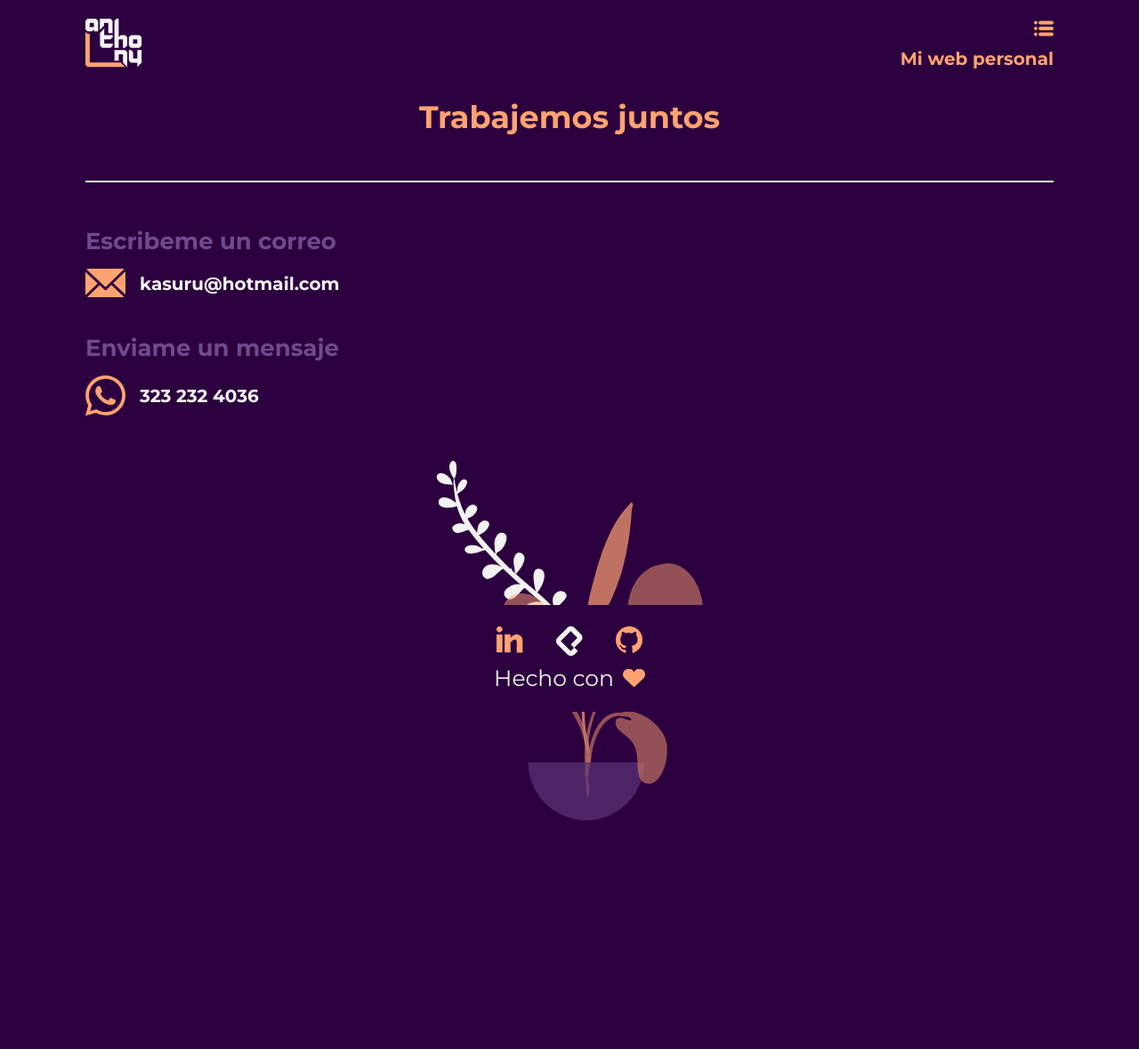
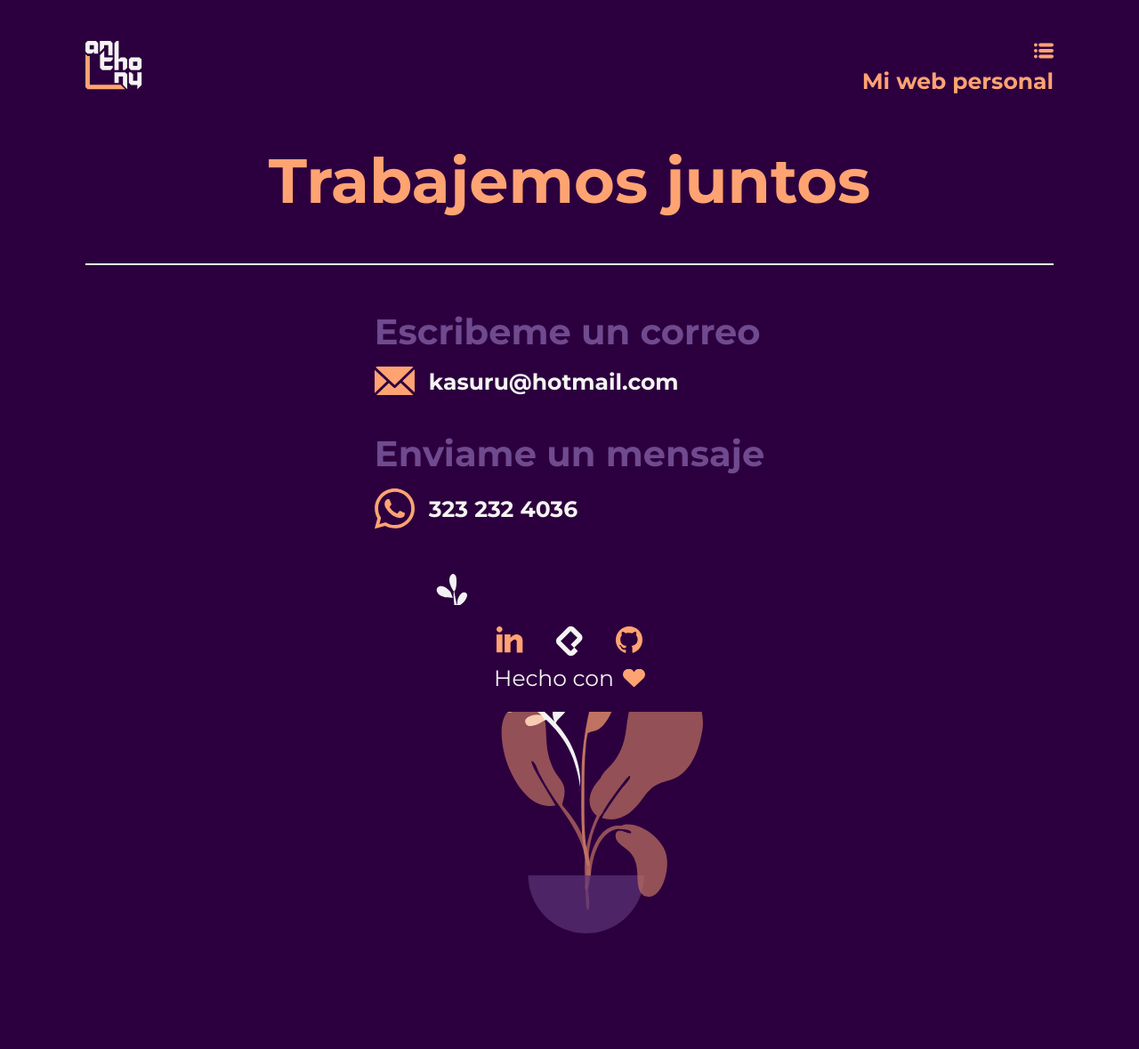
Before and after one commit to TonyLuque/udemy_web_personal, a Django app: page /contact/ in a window 1280 px wide. Shown: the whole page at 89% size. Before the commit the page ends 922 px from the top, so only its background shows below. Run offline with Django 3.2, Linux system fonts and the light colour scheme.

Commit message:
[ADD] finished tablet version

```diff
--- a/core/static/core/css/contacto.css
+++ b/core/static/core/css/contacto.css
@@ -28,7 +28,7 @@ main {
     font-weight: bold;
     font-size: 3.5rem;
     color: var(--orange);
-    margin-bottom: 5rem;
+    margin-bottom: 2rem;
 }
 
 .contact {
@@ -79,3 +79,23 @@ main {
     height: 4.6rem;
     margin-right: 1.6rem;
 }
+
+@media (min-width: 520px){
+
+    .main__principal h2 {
+        font-size: 7rem;
+        margin-bottom: 5rem;
+    }
+
+    .contact__mail {
+        max-width: 45rem;
+        margin: auto;
+    }
+    .contact__mail h2 {
+        font-size: 4rem;
+    }
+
+    .contact__mail a {
+        font-size: 2.5rem;
+    }
+}
--- a/core/static/core/css/estilos.css
+++ b/core/static/core/css/estilos.css
@@ -170,3 +170,13 @@ footer {
     background-size: cover;
     margin-left: 1rem;
 }
+
+@media (min-width: 520px){
+    header {
+        height: 15rem;
+    }
+
+    .header__mobile p {
+        font-size: 2.5rem;
+    }
+}
```
Also changed, not shown: core/static/core/css/about-me.css (+16 -3 lines), core/static/core/css/portafolio.css (+15 -0 lines).
